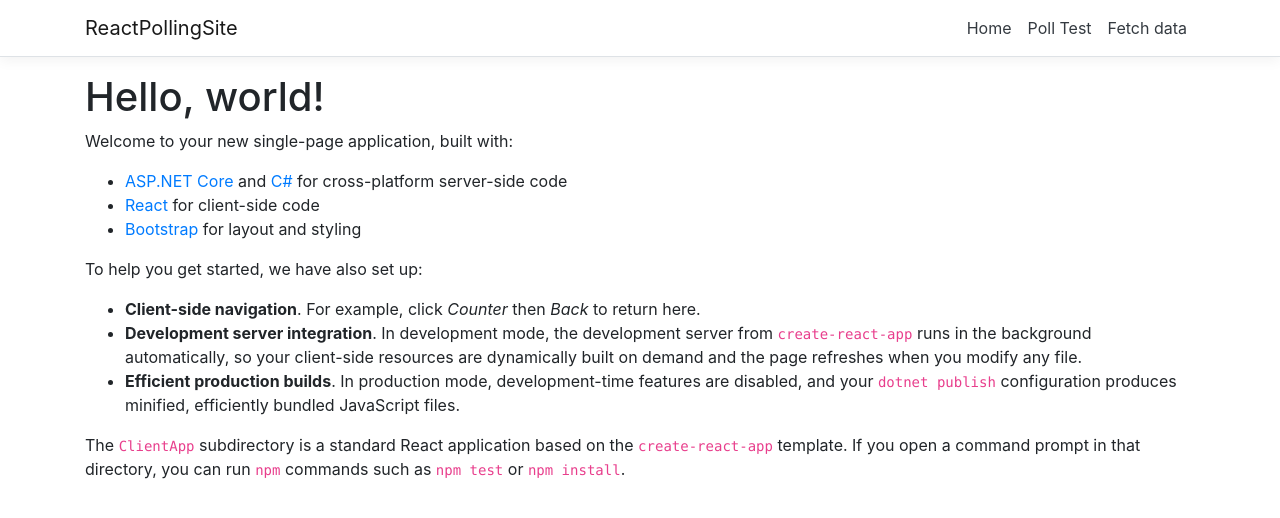
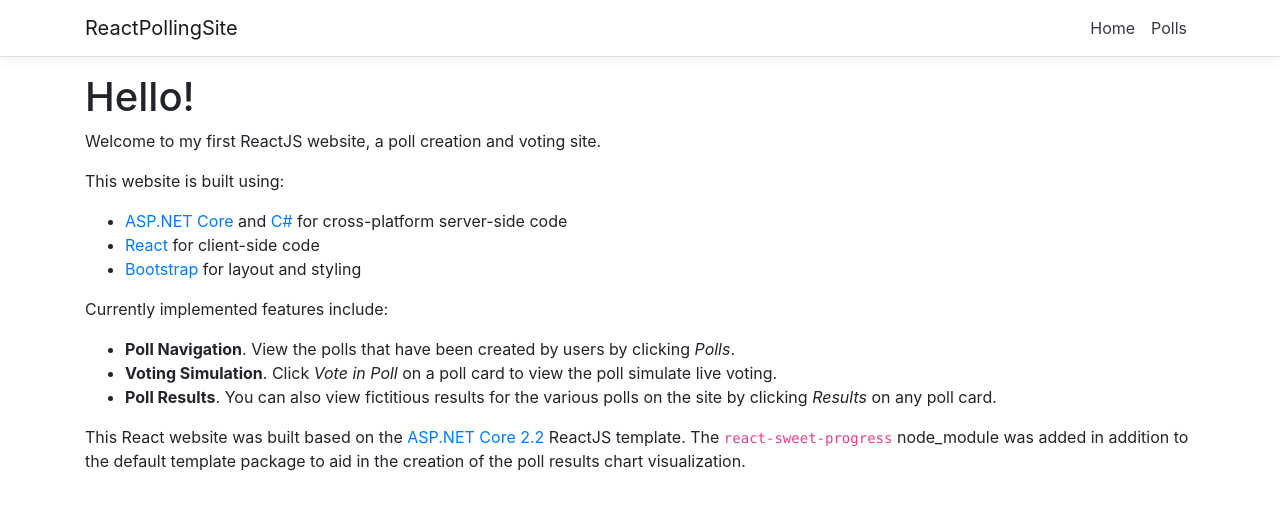
Before and after one commit to Christianlp/ReactPollingSite, a React (Create React App) app in the folder ReactPollingSite/ClientApp/: page / in a window 1280 px wide. Shown: the top 518 px of the page. Built offline with nearby package versions, Linux system fonts and the light colour scheme.

Commit message:
Updated Home and Layout pages to more accurately represent the project in its current state

```diff
--- a/ReactPollingSite/ClientApp/src/App.js
+++ b/ReactPollingSite/ClientApp/src/App.js
@@ -17,7 +17,6 @@ export default class App extends Component {
                 <Route path='/polls' component={Polls} />
                 <Route path='/poll/:id' component={Poll} />
                 <Route path='/results/:id' component={Results} />
-                <Route path='/fetch-data' component={FetchData} />
             </Layout>
         );
     }
--- a/ReactPollingSite/ClientApp/src/components/Home.js
+++ b/ReactPollingSite/ClientApp/src/components/Home.js
@@ -6,20 +6,21 @@ export class Home extends Component {
     render() {
         return (
             <div>
-                <h1>Hello, world!</h1>
-                <p>Welcome to your new single-page application, built with:</p>
+                <h1>Hello!</h1>
+                <p>Welcome to my first ReactJS website, a poll creation and voting site.</p>
+                <p>This website is built using:</p>
                 <ul>
                     <li><a href='https://get.asp.net/'>ASP.NET Core</a> and <a href='https://msdn.microsoft.com/en-us/library/67ef8sbd.aspx'>C#</a> for cross-platform server-side code</li>
                     <li><a href='https://facebook.github.io/react/'>React</a> for client-side code</li>
                     <li><a href='http://getbootstrap.com/'>Bootstrap</a> for layout and styling</li>
                 </ul>
-                <p>To help you get started, we have also set up:</p>
+                <p>Currently implemented features include:</p>
                 <ul>
-                    <li><strong>Client-side navigation</strong>. For example, click <em>Counter</em> then <em>Back</em> to return here.</li>
-                    <li><strong>Development server integration</strong>. In development mode, the development server from <code>create-react-app</code> runs in the background automatically, so your client-side resources are dynamically built on demand and the page refreshes when you modify any file.</li>
-                    <li><strong>Efficient production builds</strong>. In production mode, development-time features are disabled, and your <code>dotnet publish</code> configuration produces minified, efficiently bundled JavaScript files.</li>
+                    <li><strong>Poll Navigation</strong>. View the polls that have been created by users by clicking <em>Polls</em>.</li>
+                    <li><strong>Voting Simulation</strong>. Click <em>Vote in Poll</em> on a poll card to view the poll simulate live voting.</li>
+                    <li><strong>Poll Results</strong>. You can also view fictitious results for the various polls on the site by clicking <em>Results</em> on any poll card.</li>
                 </ul>
-                <p>The <code>ClientApp</code> subdirectory is a standard React application based on the <code>create-react-app</code> template. If you open a command prompt in that directory, you can run <code>npm</code> commands such as <code>npm test</code> or <code>npm install</code>.</p>
+                <p>This React website was built based on the <a href='https://get.asp.net/'>ASP.NET Core 2.2</a> ReactJS template. The <code>react-sweet-progress</code> node_module was added in addition to the default template package to aid in the creation of the poll results chart visualization.</p>
             </div>
         );
     }
--- a/ReactPollingSite/ClientApp/src/components/NavMenu.js
+++ b/ReactPollingSite/ClientApp/src/components/NavMenu.js
@@ -35,10 +35,7 @@ export class NavMenu extends Component {
                                     <NavLink tag={Link} className="text-dark" to="/">Home</NavLink>
                                 </NavItem>
                                 <NavItem>
-                                    <NavLink tag={Link} className="text-dark" to="/poll/00f00670-6fe4-42d2-8a7e-dad73eb0ec3b">Poll Test</NavLink>
-                                </NavItem>
-                                <NavItem>
-                                    <NavLink tag={Link} className="text-dark" to="/fetch-data">Fetch data</NavLink>
+                                    <NavLink tag={Link} className="text-dark" to="/polls">Polls</NavLink>
                                 </NavItem>
                             </ul>
                         </Collapse>
```
